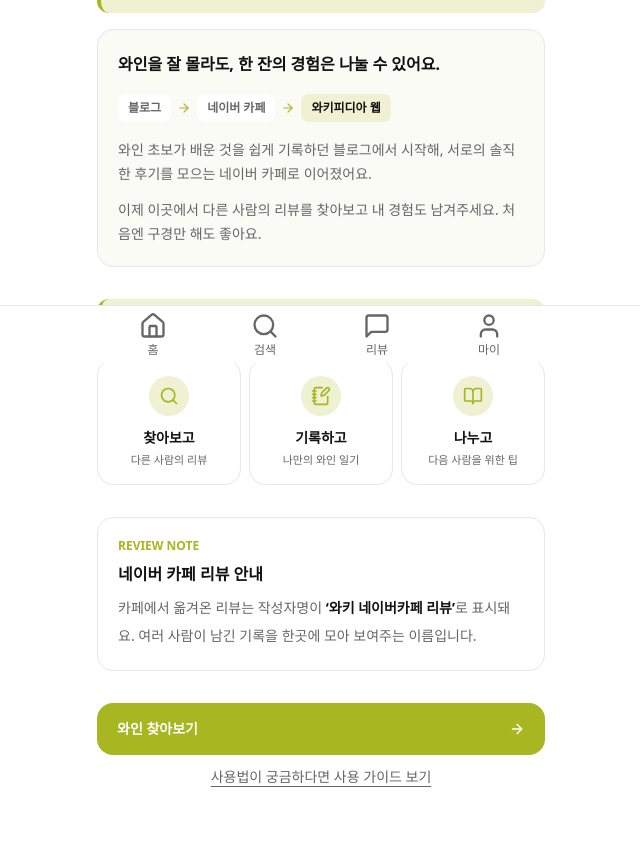
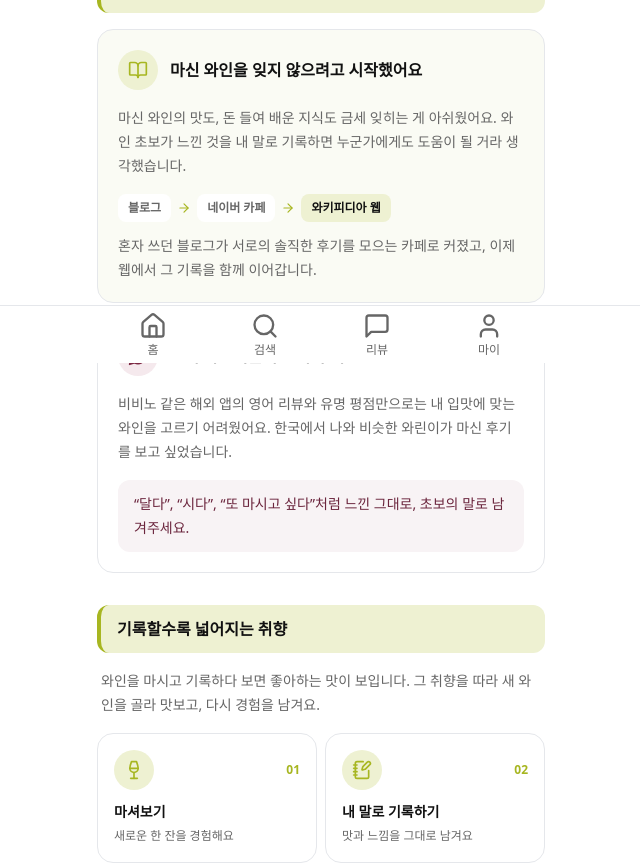
Before and after one commit to skan9708/wakiPedia_renew_2026, a React (Vite) app: page /about in a window 1280 px wide. Shown: the part 437-1301 px from the top of the page, without its empty margins (319-959 px from the left). Built offline with nearby package versions, Linux system fonts and the light colour scheme; no server answers; a web font is replaced by a local one.

Commit message:
Expand Wakipedia story and taste journey

```diff
--- a/src/pages/About/AboutMobile.tsx
+++ b/src/pages/About/AboutMobile.tsx
@@ -1,21 +1,26 @@
-import { ArrowRight, BookOpen, NotebookPen, Search } from 'lucide-react';
+import { ArrowRight, BookOpen, Compass, Heart, MessageCircle, NotebookPen, RefreshCw, Wine } from 'lucide-react';
 import { Link } from 'react-router-dom';
 
-const steps = [
+const cycleSteps = [
   {
-    title: '찾아보고',
-    description: '다른 사람의 리뷰',
-    icon: Search,
+    title: '마셔보기',
+    description: '새로운 한 잔을 경험해요',
+    icon: Wine,
   },
   {
-    title: '기록하고',
-    description: '나만의 와인 일기',
+    title: '내 말로 기록하기',
+    description: '맛과 느낌을 그대로 남겨요',
     icon: NotebookPen,
   },
   {
-    title: '나누고',
-    description: '다음 사람을 위한 팁',
-    icon: BookOpen,
+    title: '취향 알아가기',
+    description: '내가 좋아하는 맛을 찾아요',
+    icon: Heart,
+  },
+  {
+    title: '다시 탐험하기',
+    description: '다음 와인을 골라봐요',
+    icon: Compass,
   },
 ];
 
@@ -56,7 +61,16 @@ export function AboutMobile() {
           <h2 id="about-meaning-title" className="text-base font-semibold">와키피디아가 뜻하는 것</h2>
         </div>
         <div className="mt-4 rounded-2xl border border-border bg-[#fafbf4] px-5 py-5">
-          <p className="text-base font-semibold leading-7">와인을 잘 몰라도, 한 잔의 경험은 나눌 수 있어요.</p>
+          <div className="flex items-center gap-3">
+            <span className="flex h-10 w-10 shrink-0 items-center justify-center rounded-full bg-[#eef1d2] text-accent">
+              <BookOpen className="h-5 w-5" aria-hidden="true" />
+            </span>
+            <h3 className="text-base font-semibold">마신 와인을 잊지 않으려고 시작했어요</h3>
+          </div>
+          <p className="mt-4 text-sm leading-6 text-muted">
+            마신 와인의 맛도, 돈 들여 배운 지식도 금세 잊히는 게 아쉬웠어요.
+            와인 초보가 느낀 것을 내 말로 기록하면 누군가에게도 도움이 될 거라 생각했습니다.
+          </p>
           <div className="mt-4 flex flex-wrap items-center gap-1.5 text-xs font-semibold text-muted" aria-label="블로그에서 네이버 카페를 거쳐 와키피디아 웹으로 이어진 이야기">
             <span className="rounded-lg bg-white px-2.5 py-1.5">블로그</span>
             <ArrowRight className="h-3.5 w-3.5 text-accent" aria-hidden="true" />
@@ -64,30 +78,53 @@ export function AboutMobile() {
             <ArrowRight className="h-3.5 w-3.5 text-accent" aria-hidden="true" />
             <span className="rounded-lg bg-[#eef1d2] px-2.5 py-1.5 text-fg">와키피디아 웹</span>
           </div>
+          <p className="mt-3 text-sm leading-6 text-muted">
+            혼자 쓰던 블로그가 서로의 솔직한 후기를 모으는 카페로 커졌고, 이제 웹에서 그 기록을 함께 이어갑니다.
+          </p>
+        </div>
+
+        <div className="mt-3 rounded-2xl border border-border bg-white px-5 py-5">
+          <div className="flex items-center gap-3">
+            <span className="flex h-10 w-10 shrink-0 items-center justify-center rounded-full bg-[#f5e9ed] text-[#7b2641]">
+              <MessageCircle className="h-5 w-5" aria-hidden="true" />
+            </span>
+            <h3 className="text-base font-semibold">한국 와린이들의 진짜 후기</h3>
+          </div>
           <p className="mt-4 text-sm leading-6 text-muted">
-            와인 초보가 배운 것을 쉽게 기록하던 블로그에서 시작해, 서로의 솔직한 후기를 모으는 네이버 카페로 이어졌어요.
+            비비노 같은 해외 앱의 영어 리뷰와 유명 평점만으로는 내 입맛에 맞는 와인을 고르기 어려웠어요.
+            한국에서 나와 비슷한 와린이가 마신 후기를 보고 싶었습니다.
           </p>
-          <p className="mt-3 text-sm leading-6 text-muted">
-            이제 이곳에서 다른 사람의 리뷰를 찾아보고 내 경험도 남겨주세요. 처음엔 구경만 해도 좋아요.
+          <p className="mt-4 rounded-xl bg-[#f8f3f5] px-4 py-3 text-sm font-medium leading-6 text-[#6b253d]">
+            “달다”, “시다”, “또 마시고 싶다”처럼 느낀 그대로, 초보의 말로 남겨주세요.
           </p>
         </div>
       </section>
 
-      <section aria-labelledby="about-how-title">
+      <section aria-labelledby="about-cycle-title">
         <div className="rounded-xl border-l-4 border-accent bg-[#eef1d2] px-4 py-3">
-          <h2 id="about-how-title" className="text-base font-semibold">와키피디아에서는</h2>
+          <h2 id="about-cycle-title" className="text-base font-semibold">기록할수록 넓어지는 취향</h2>
         </div>
-        <ol className="mt-3 grid grid-cols-3 gap-2">
-          {steps.map(({ title, description, icon: Icon }) => (
-            <li key={title} className="flex min-w-0 flex-col items-center rounded-2xl border border-border bg-white px-1 py-4 text-center">
-              <span className="flex h-10 w-10 items-center justify-center rounded-full bg-[#eef1d2] text-accent">
-                <Icon className="h-5 w-5" aria-hidden="true" />
-              </span>
+        <p className="px-1 pt-4 text-sm leading-6 text-muted">
+          와인을 마시고 기록하다 보면 좋아하는 맛이 보입니다. 그 취향을 따라 새 와인을 골라 맛보고, 다시 경험을 남겨요.
+        </p>
+        <ol className="mt-4 grid grid-cols-2 gap-2">
+          {cycleSteps.map(({ title, description, icon: Icon }, index) => (
+            <li key={title} className="rounded-2xl border border-border bg-white px-4 py-4">
+              <div className="flex items-center justify-between">
+                <span className="flex h-10 w-10 items-center justify-center rounded-full bg-[#eef1d2] text-accent">
+                  <Icon className="h-5 w-5" aria-hidden="true" />
+                </span>
+                <span className="text-xs font-semibold text-accent">0{index + 1}</span>
+              </div>
               <h3 className="mt-3 text-sm font-semibold">{title}</h3>
-              <p className="mt-1 text-[11px] leading-4 text-muted">{description}</p>
+              <p className="mt-1 text-xs leading-5 text-muted">{description}</p>
             </li>
           ))}
         </ol>
+        <p className="mt-4 flex items-start gap-2 rounded-2xl bg-[#f6f7e9] px-4 py-4 text-sm leading-6 text-muted">
+          <RefreshCw className="mt-0.5 h-4 w-4 shrink-0 text-accent" aria-hidden="true" />
+          <span>내 취향의 폭과 깊이가 넓어지고, 쌓인 리뷰는 다음 사람의 선택을 도와요. 한국 와린이들이 함께 채우는 와인 사전을 만들고 싶습니다.</span>
+        </p>
       </section>
 
       <section aria-labelledby="about-cafe-title" className="rounded-2xl border border-border bg-white px-5 py-5">
```
